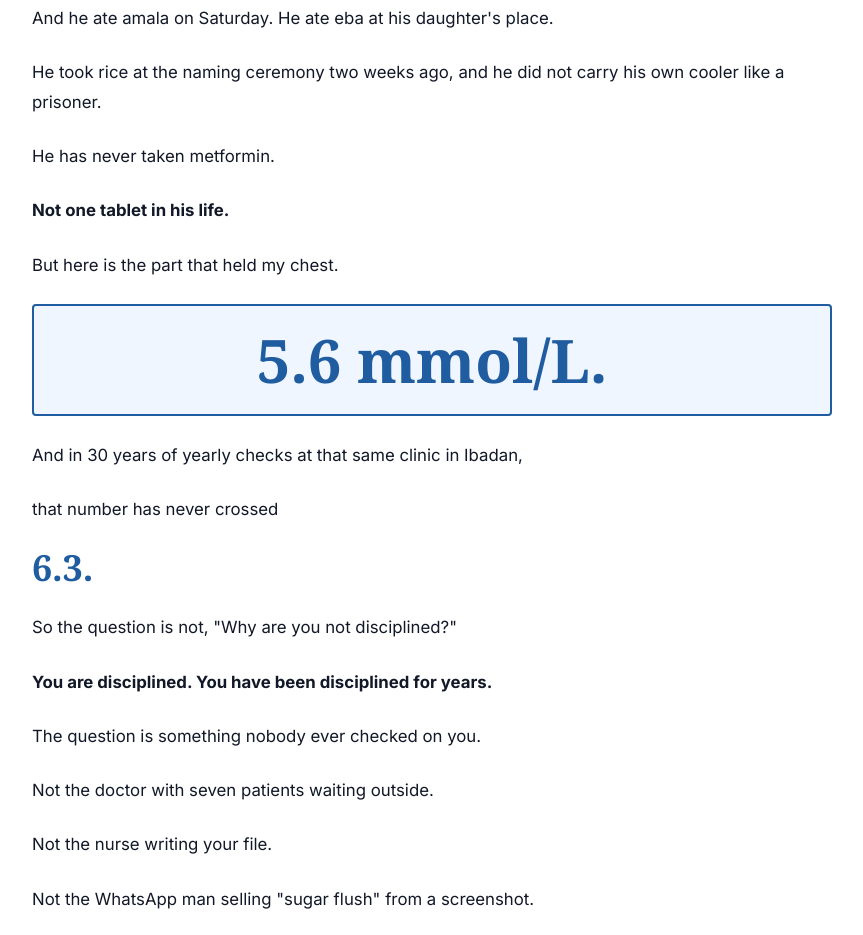
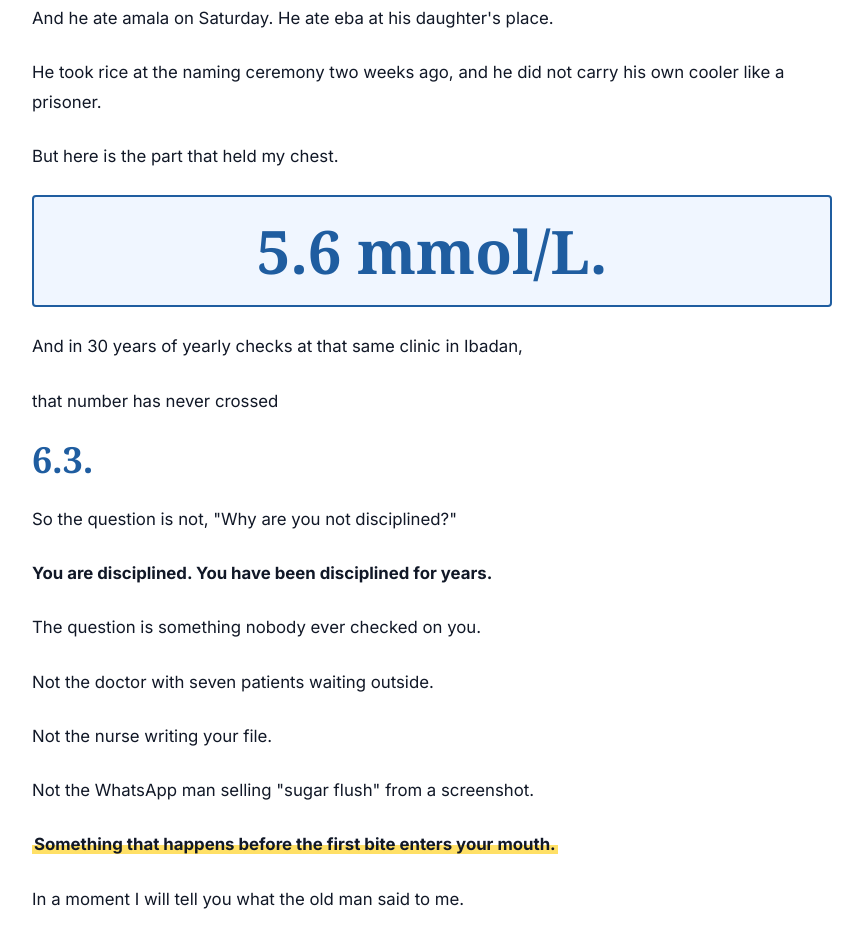
Before and after one commit to victoryetinosa20/diabetes, a plain HTML site: page index.html in a window 1280 px wide. Shown: the part 2045-2980 px from the top of the page, without its empty margins (208-1071 px from the left). Drawn offline with nearby package versions, Linux system fonts and the light colour scheme.

Commit message:
Update index.html

```diff
--- a/index.html
+++ b/index.html
@@ -295,9 +295,7 @@
 
         <p>He took rice at the naming ceremony two weeks ago, and he did not carry his own cooler like a prisoner.</p>
 
-        <p>He has never taken metformin.</p>
-
-        <p class="font-bold">Not one tablet in his life.</p>
+
 
         <p>But here is the part that held my chest.</p>
 
```
